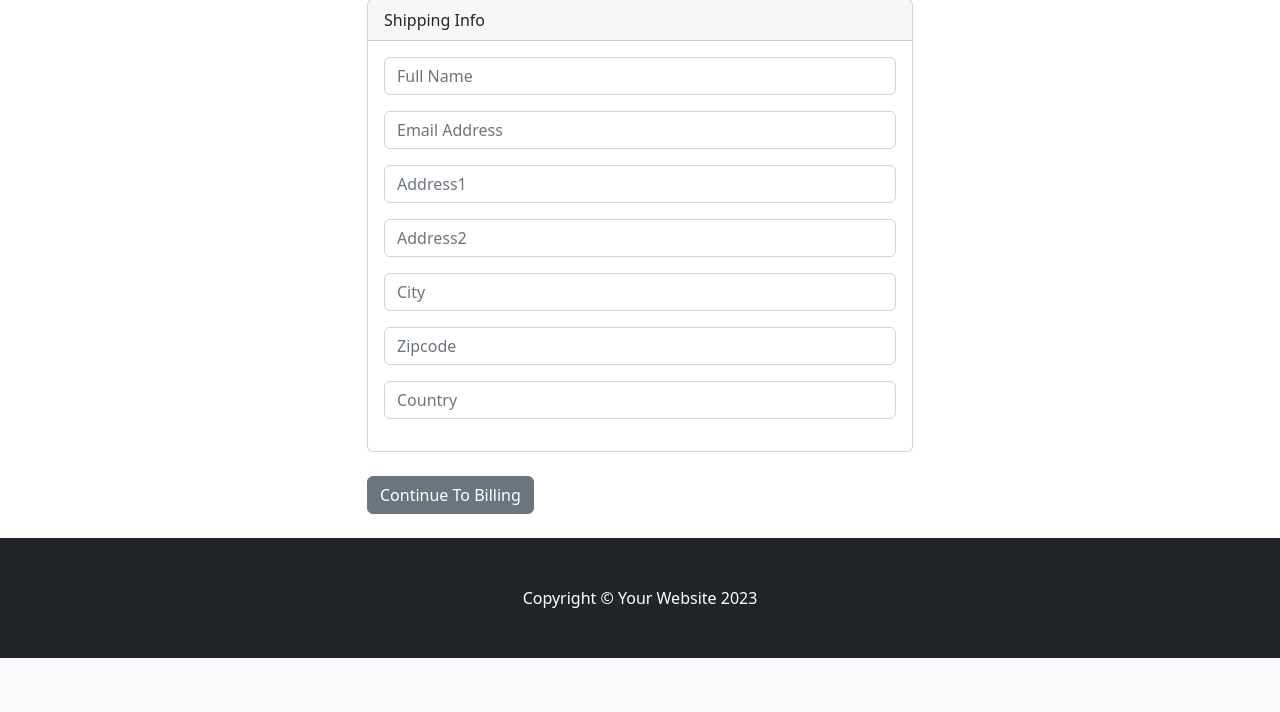
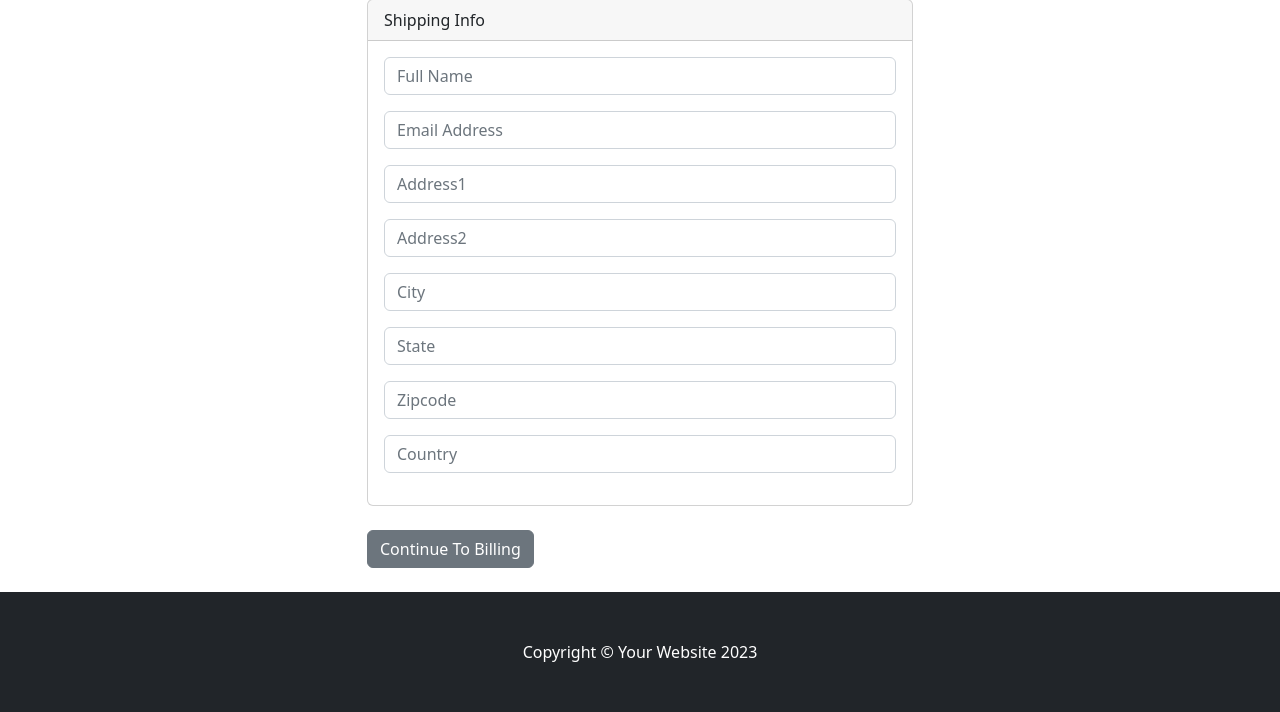
Before and after one commit to Ikayherce/the-finest-cupcake-shop, a Django app: page /payment/checkout in a window 1280 px wide. Shown: the part 580-1292 px from the top of the page. Before the commit the page ends 1238 px from the top, so only its background shows below. Run offline with Django 3.2, Linux system fonts and the light colour scheme; some libraries are stand-ins or nearby versions.

Commit message:
add payment form

```diff
--- a/payment/forms.py
+++ b/payment/forms.py
@@ -7,11 +7,25 @@ class ShippingForm(forms.ModelForm):
 	shipping_address1 = forms.CharField(label="", widget=forms.TextInput(attrs={'class':'form-control', 'placeholder':'Address1'}), required=True)
 	shipping_address2 = forms.CharField(label="", widget=forms.TextInput(attrs={'class':'form-control', 'placeholder':'Address2'}), required=False)
 	shipping_city = forms.CharField(label="", widget=forms.TextInput(attrs={'class':'form-control', 'placeholder':'City'}), required=True)
+	shipping_state = forms.CharField(label="", widget=forms.TextInput(attrs={'class':'form-control', 'placeholder':'State'}), required=False)
 	shipping_zipcode = forms.CharField(label="", widget=forms.TextInput(attrs={'class':'form-control', 'placeholder':'Zipcode'}), required=False)
 	shipping_country = forms.CharField(label="", widget=forms.TextInput(attrs={'class':'form-control', 'placeholder':'Country'}), required=True)
 
 	class Meta:
 		model = ShippingAddress
-		fields = ['shipping_full_name', 'shipping_email', 'shipping_address1', 'shipping_address2', 'shipping_city', 'shipping_zipcode', 'shipping_country']
+		fields = ['shipping_full_name', 'shipping_email', 'shipping_address1', 'shipping_address2', 'shipping_city', 'shipping_state', 'shipping_zipcode', 'shipping_country']
 
 		exclude = ['user',]
+
+
+class PaymentForm(forms.Form):
+	card_name =  forms.CharField(label="", widget=forms.TextInput(attrs={'class':'form-control', 'placeholder':'Name On Card'}), required=True)
+	card_number =  forms.CharField(label="", widget=forms.TextInput(attrs={'class':'form-control', 'placeholder':'Card Number'}), required=True)
+	card_exp_date =  forms.CharField(label="", widget=forms.TextInput(attrs={'class':'form-control', 'placeholder':'Expiration Date'}), required=True)
+	card_cvv_number =  forms.CharField(label="", widget=forms.TextInput(attrs={'class':'form-control', 'placeholder':'CVV Code'}), required=True)
+	card_address1 =  forms.CharField(label="", widget=forms.TextInput(attrs={'class':'form-control', 'placeholder':'Billing Address 1'}), required=True)
+	card_address2 =  forms.CharField(label="", widget=forms.TextInput(attrs={'class':'form-control', 'placeholder':'Billing Address 2'}), required=False)
+	card_city =  forms.CharField(label="", widget=forms.TextInput(attrs={'class':'form-control', 'placeholder':'Billing City'}), required=True)
+	card_state = forms.CharField(label="", widget=forms.TextInput(attrs={'class':'form-control', 'placeholder':'Billing State'}), required=True)
+	card_zipcode =  forms.CharField(label="", widget=forms.TextInput(attrs={'class':'form-control', 'placeholder':'Billing Zipcode'}), required=True)
+	card_country =  forms.CharField(label="", widget=forms.TextInput(attrs={'class':'form-control', 'placeholder':'Billing Country'}), required=True)
```
Also changed, not shown: payment/templates/payment/billing_info.html (+12 -0 lines).
